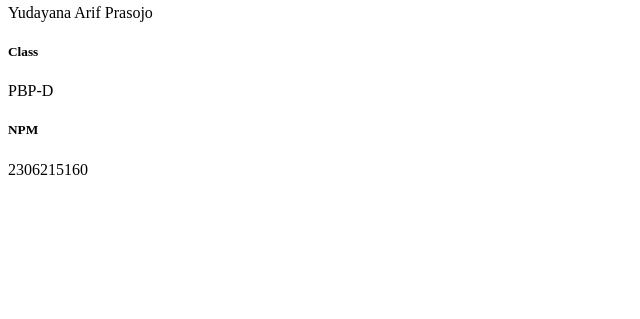
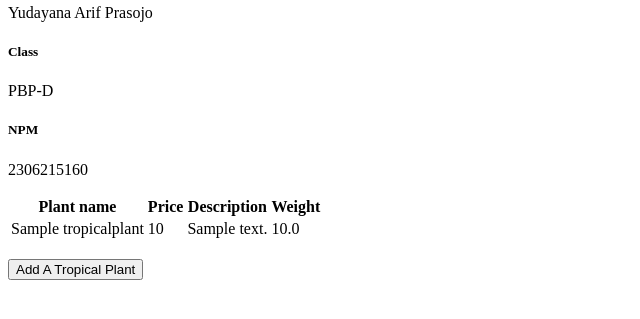
Before and after one commit to ryuun1corn/plantify, a Django app: page /home/ in a window 1280 px wide. Shown: the part 153-472 px from the top of the page, without its empty margins (0-640 px from the left). Run offline with Django 5.2, Linux system fonts and the light colour scheme; tables that the repository leaves empty hold one stand-in row (values such as "Sample post").

Commit message:
feat: implement add tropical plant form

```diff
--- a/main/templates/main.html
+++ b/main/templates/main.html
@@ -12,4 +12,37 @@
 
 <h5>NPM</h5>
 <p>{{ npm }}</p>
+
+{% if not tropical_plants %}
+
+<p>Belum ada data tanaman tropis pada toko Plantify.</p>
+{% else %}
+<table>
+  <tr>
+    <th>Plant name</th>
+    <th>Price</th>
+    <th>Description</th>
+    <th>Weight</th>
+  </tr>
+
+  {% comment %} Berikut cara memperlihatkan data mood di bawah baris ini
+  {% endcomment %}
+
+  {% for plant in tropical_plants %}
+  <tr>
+    <td>{{plant.name}}</td>
+    <td>{{plant.price}}</td>
+    <td>{{plant.description}}</td>
+    <td>{{plant.weight}}</td>
+  </tr>
+  {% endfor %}
+</table>
+{% endif %}
+
+<br />
+
+<a href="{% url 'main:add_tropical_plant' %}">
+  <button>Add A Tropical Plant</button>
+</a>
+
 {% endblock content %}
--- a/main/urls.py
+++ b/main/urls.py
@@ -1,9 +1,11 @@
 from django.urls import path
-from main.views import redirect_home, show_main
 
-app_name = 'main'
+from main.views import add_tropical_plant, redirect_home, show_main
+
+app_name = "main"
 
 urlpatterns = [
-    path('home/', show_main, name='show_main'),
-    path('', redirect_home, name='redirect_home')
+    path("home/", show_main, name="show_main"),
+    path("", redirect_home, name="redirect_home"),
+    path("add-tropical-plant", add_tropical_plant, name="add_tropical_plant"),
 ]
--- a/main/views.py
+++ b/main/views.py
@@ -1,18 +1,33 @@
 from django.shortcuts import redirect, render
+
+from main.forms import TropicalPlantEntryForm
+from main.models import TropicalPlant
 
 
 # Create your views here.
 def show_main(request):
-
+    tropical_plant_entries = TropicalPlant.objects.all()
     context = {
         "app_name": "Plantify Shop",
         "name": "Yudayana Arif Prasojo",
         "class": "PBP-D",
         "npm": "2306215160",
+        "tropical_plants": tropical_plant_entries,
     }
 
     return render(request, "main.html", context)
 
 
+def add_tropical_plant(request):
+    form = TropicalPlantEntryForm(request.POST or None)
+
+    if form.is_valid() and request.method == "POST":
+        form.save()
+        return redirect("main:show_main")
+
+    context = {"form": form}
+    return render(request, "add_tropical_plant.html", context)
+
+
 def redirect_home(request):
     return redirect("home/")
```
Also changed, not shown: main/forms.py (added, +9 -0 lines), main/templates/add_tropical_plant.html (added, +18 -0 lines).
